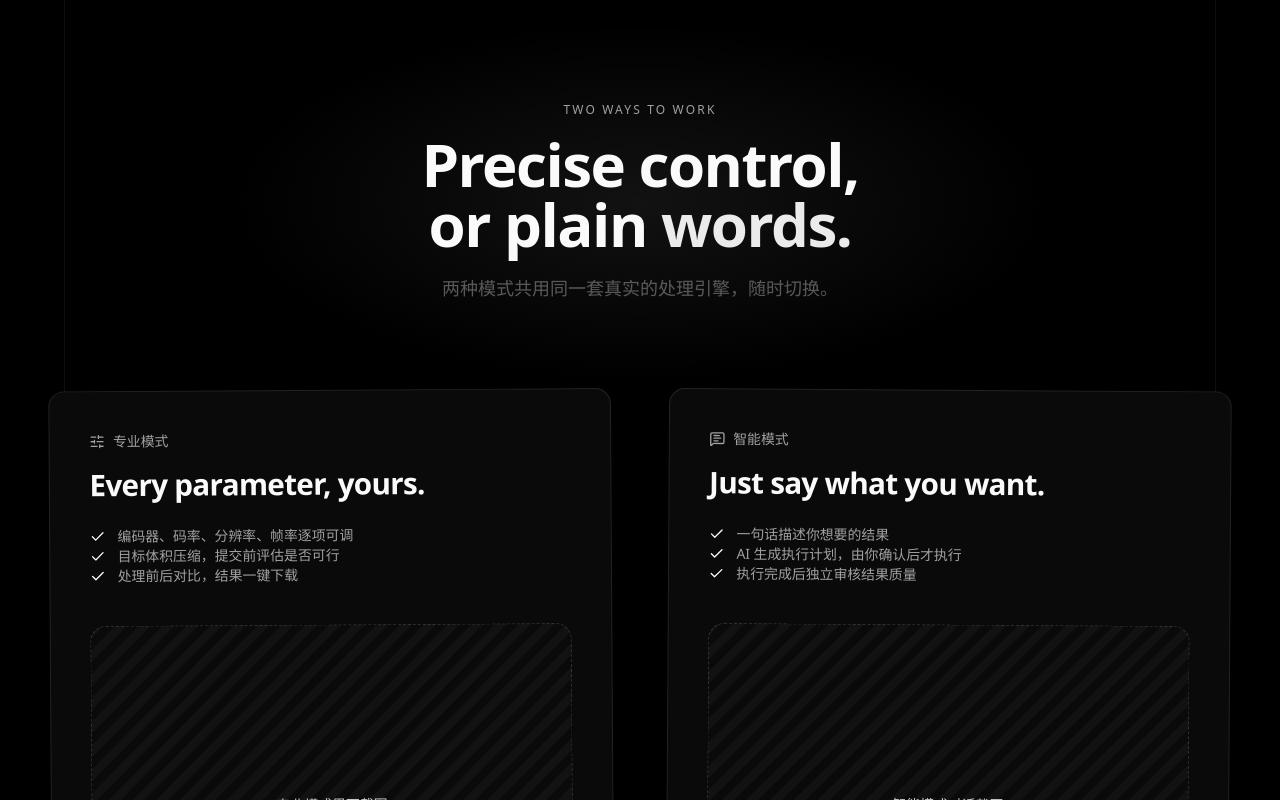
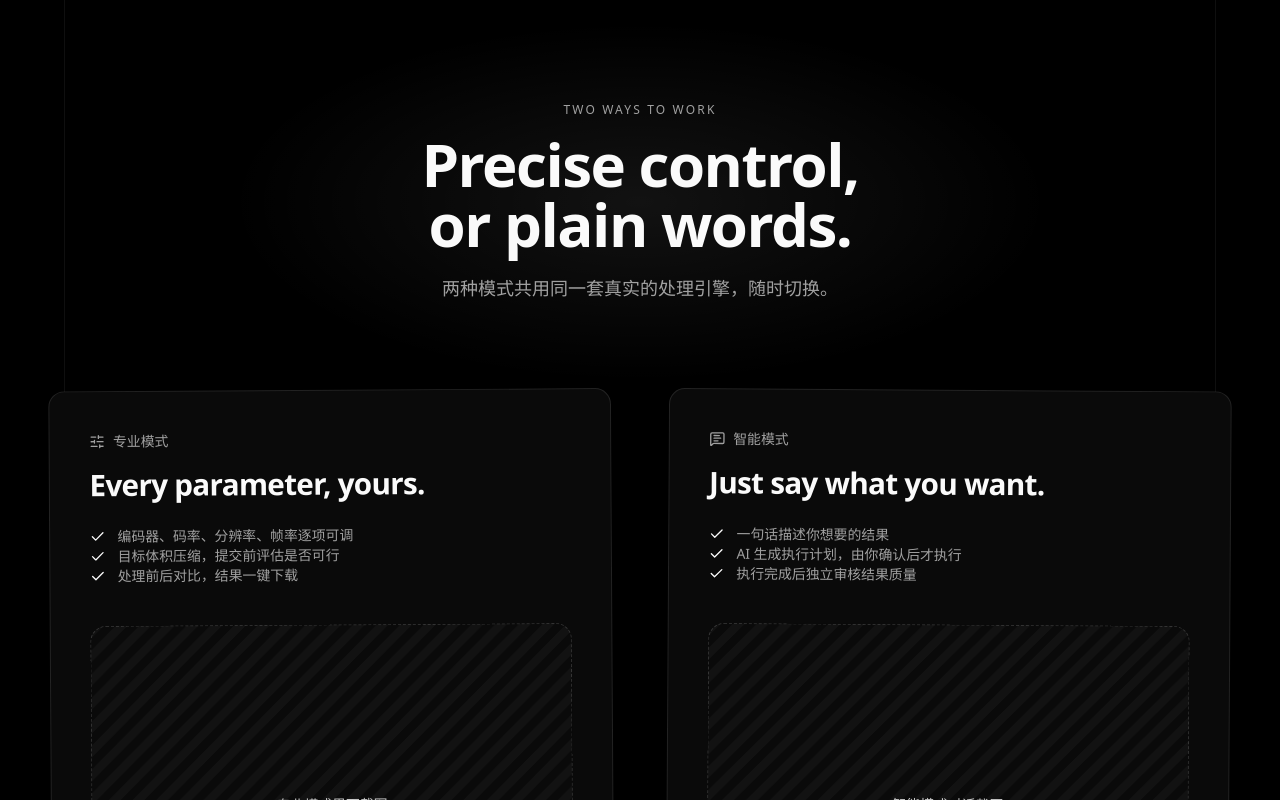
Before and after one commit to Serendelle/lumen-media-studio, a Vue app in the folder frontend/: page / in a window 1280 px wide. Shown: the part 3420-4220 px from the top of the page. Built offline with nearby package versions, Linux system fonts and the light colour scheme.

Commit message:
fix: heading word reveal plays once on enter instead of scrubbing with scroll

```diff
--- a/frontend/src/react/sections/primitives.tsx
+++ b/frontend/src/react/sections/primitives.tsx
@@ -1,5 +1,5 @@
 import { Fragment, useRef, type CSSProperties, type PointerEvent, type ReactNode } from 'react'
-import { motion, useReducedMotion, useScroll, useTransform, type MotionValue } from 'motion/react'
+import { motion, useReducedMotion, useScroll, useTransform } from 'motion/react'
 import { cn } from '@/lib/utils'
 
 const clamp01 = (n: number) => Math.min(1, Math.max(0, n))
@@ -20,21 +20,19 @@ export function Section({ id, className, children }: { id?: string; className?:
   )
 }
 
-/** One title word, lit by scroll progress within its slice of the heading's range. */
-function Word({ progress, from, to, children }: { progress: MotionValue<number>; from: number; to: number; children: string }) {
-  const t = useTransform(progress, (p) => clamp01((p - from) / (to - from)))
-  const opacity = useTransform(t, (v) => 0.12 + 0.88 * v)
-  const filter = useTransform(t, (v) => `blur(${(1 - v) * 8}px)`)
-  return (
-    <motion.span aria-hidden="true" style={{ opacity, filter }} className="inline-block">
-      {children}
-    </motion.span>
-  )
+const EASE = [0.22, 1, 0.36, 1] as const
+
+// Word-by-word entrance, played once when the heading enters view. Time-based on purpose: a scroll-scrubbed
+// version left headings half-blurred whenever the reader stopped scrolling mid-way.
+const headingVariants = { hidden: {}, shown: { transition: { staggerChildren: 0.07 } } }
+const wordVariants = {
+  hidden: { opacity: 0, y: '0.35em', filter: 'blur(6px)' },
+  shown: { opacity: 1, y: 0, filter: 'blur(0px)', transition: { duration: 0.8, ease: EASE } },
 }
 
 /**
- * Eyebrow + title + lede. The title lights up word by word as it scrolls up the screen, with a soft
- * white spotlight blooming behind it.
+ * Eyebrow + title + lede. The title rises in word by word once it enters view; a soft white spotlight
+ * behind it blooms with scroll.
  */
 export function SectionHeading({
   eyebrow,
@@ -51,7 +49,6 @@ export function SectionHeading({
   const reduce = useReducedMotion()
   const { scrollYProgress } = useScroll({ target: ref, offset: ['start 0.95', 'start 0.35'] })
   const glow = useTransform(scrollYProgress, (p) => p)
-  const ledeOpacity = useTransform(scrollYProgress, (p) => clamp01((p - 0.55) / 0.45))
   const words = title.split(' ')
 
   return (
@@ -65,25 +62,30 @@ export function SectionHeading({
         className="pointer-events-none absolute top-1/2 left-1/2 -z-10 h-[360px] w-[min(820px,120vw)] -translate-x-1/2 -translate-y-1/2 bg-[radial-gradient(closest-side,rgba(255,255,255,0.09),transparent)]"
       />
       <p className="text-muted-foreground mb-4 text-xs font-medium tracking-[0.18em] uppercase">{eyebrow}</p>
-      <h2
+      <motion.h2
         aria-label={title}
+        variants={headingVariants}
+        initial={reduce ? false : 'hidden'}
+        whileInView="shown"
+        viewport={{ once: true, margin: '0px 0px -15% 0px' }}
         className="text-foreground max-w-3xl text-4xl font-semibold tracking-tight text-balance md:text-6xl"
       >
-        {reduce
-          ? title
-          : words.map((w, i) => (
+        {words.map((w, i) => (
           // plain spaces between inline-block words keep text-balance working
           <Fragment key={i}>
             {i > 0 && ' '}
-                <Word progress={scrollYProgress} from={(i / words.length) * 0.8} to={((i + 1) / words.length) * 0.8}>
+            <motion.span aria-hidden="true" variants={wordVariants} className="inline-block">
               {w}
-                </Word>
+            </motion.span>
           </Fragment>
         ))}
-      </h2>
+      </motion.h2>
       {lede && (
         <motion.p
-          style={reduce ? undefined : { opacity: ledeOpacity }}
+          initial={reduce ? false : { opacity: 0, y: 12 }}
+          whileInView={{ opacity: 1, y: 0 }}
+          viewport={{ once: true, margin: '0px 0px -15% 0px' }}
+          transition={{ duration: 0.8, delay: 0.07 * words.length + 0.1, ease: EASE }}
           className="text-muted-foreground mt-5 max-w-2xl text-base text-pretty md:text-lg"
         >
           {lede}
```
Lines whose indentation alone changed are shown as unchanged.
